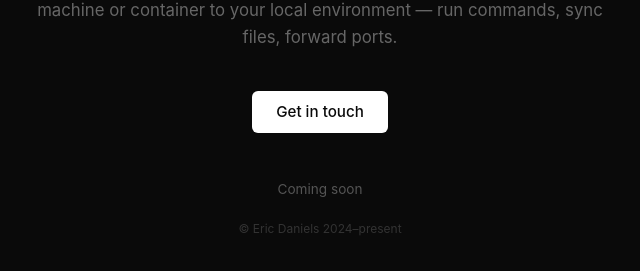
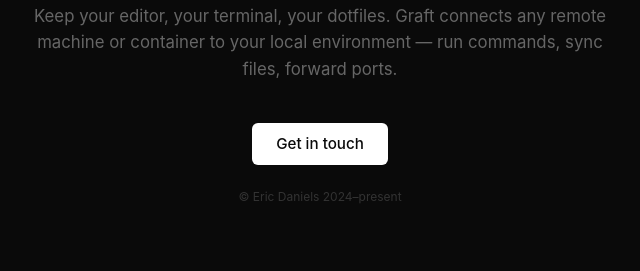
Before and after one commit to edaniels/graft.run, a plain HTML site: page docs/index.html in a window 1280 px wide. Shown: the part 361-632 px from the top of the page, without its empty margins (320-960 px from the left). Drawn offline with Linux system fonts and the light colour scheme.

Commit message:
Remove coming soon

```diff
--- a/docs/index.html
+++ b/docs/index.html
@@ -99,7 +99,6 @@
     <div class="cta">
       <a href="mailto:eric@graft.run" class="cta-primary">Get in touch</a>
     </div>
-    <p class="status">Coming soon</p>
     <p class="copyright">&copy; Eric Daniels 2024–present</p>
   </div>
 </body>
```
